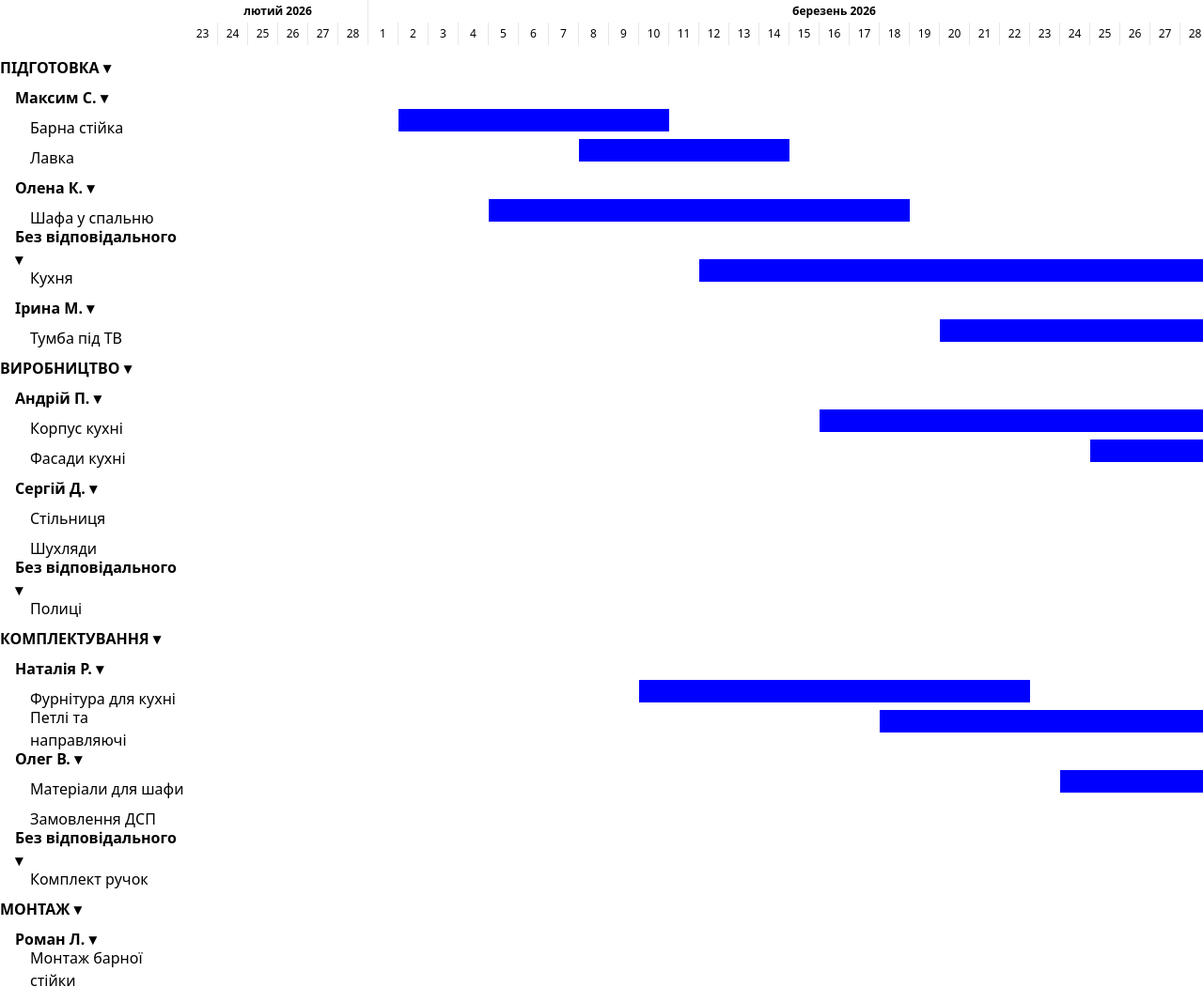
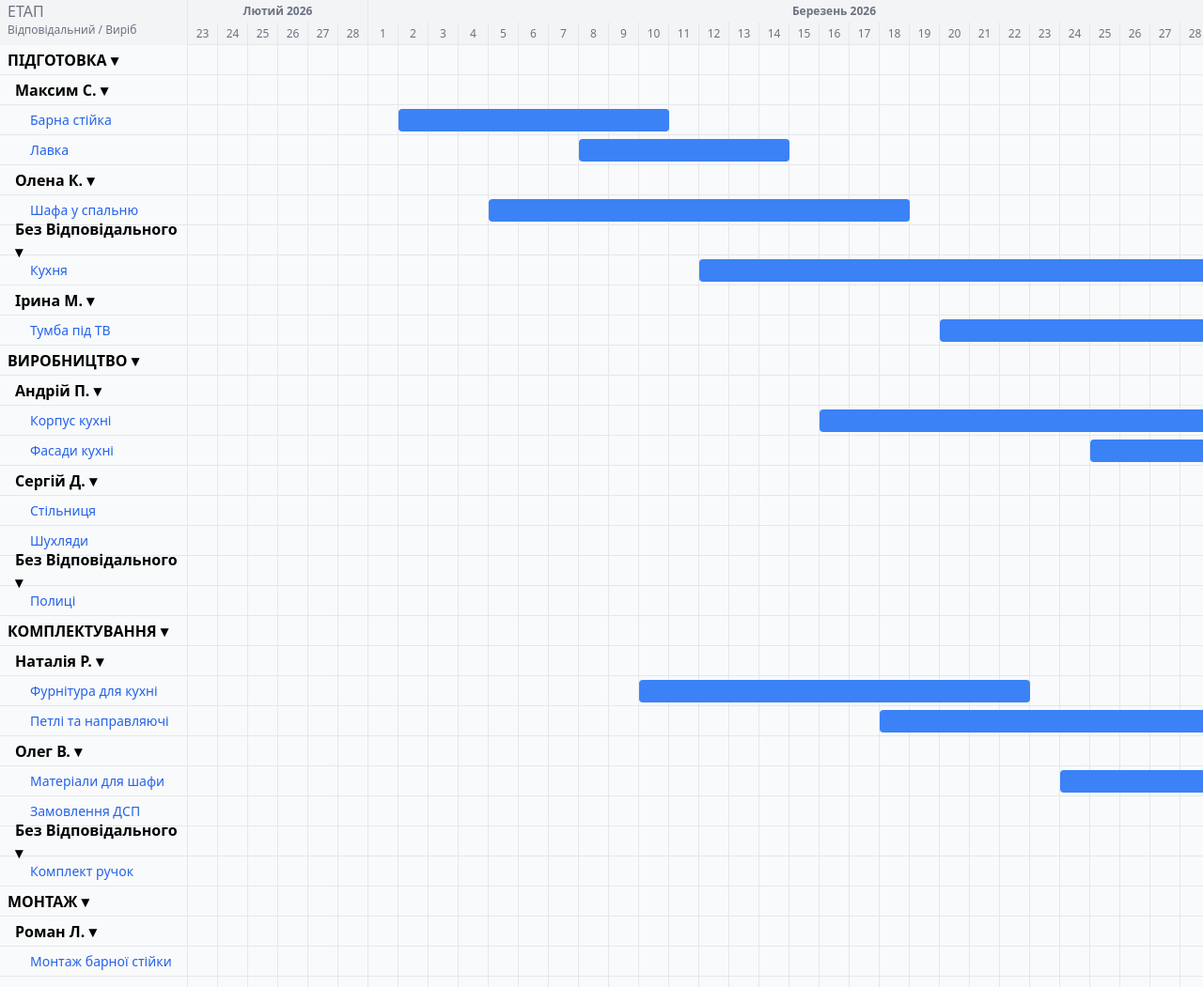
Before and after one commit to sviatoslav06/gantt-task, a website with bundled scripts: page index.html in a window 1280 px wide. Shown: the top 1051 px of the page at 94% size. Built offline with nearby package versions, Linux system fonts and the light colour scheme.

Commit message:
added stylization

```diff
--- a/index.html
+++ b/index.html
@@ -5,7 +5,7 @@
   <title>Gantt Chart</title>
   <script src="https://cdn.tailwindcss.com"></script>
 </head>
-<body>
+<body class="bg-gray-50">
   <div id="app"></div>
     <script type="module" src="dist/src/index.js"></script>
 </body>
--- a/src/gantt.ts
+++ b/src/gantt.ts
@@ -72,38 +72,38 @@ export function renderGantt(tasks: GanttTask[]): string {
                 if (d.getUTCMonth() !== date.getUTCMonth()) break;
                 daysInMonth++;
             }
-            monthHtml += `<div style="width: ${daysInMonth * 32}px" class="h-6 flex items-center justify-center text-xs font-semibold border-r border-gray-200">${month} ${year}</div>`;
+            monthHtml += `<div style="width: ${daysInMonth * 32}px" class="h-6 flex items-center justify-center text-xs font-semibold border-r border-gray-200 capitalize">${month} ${year}</div>`;
         }
 
-        dayHtml += `<div class="w-8 h-6 flex items-center justify-center text-xs border-r border-gray-200">${day}</div>`;
+        dayHtml += `<div class="w-8 h-6 flex items-center justify-center text-xs border-r border-b border-gray-200 text-gray-500">${day}</div>`;
     }
 
     monthHtml += '</div>';
     dayHtml += '</div>';
-    let headerHtml = monthHtml + dayHtml;
+    let rightHeaderHtml = monthHtml + dayHtml;
+
+    let leftHeaderHtml = `<div class="flex flex-col h-6 text-gray-500"><div class="uppercase">ЕТАП</div><div class="text-xs">Відповідальний / Виріб</div></div>`;
 
     let leftHtml = '<div class="flex flex-col" style="width: 200px; min-width: 200px;">';
-    leftHtml += '<div class="h-8"></div>';
-    leftHtml += '<div class="h-6"></div>';
 
     let rightHtml = `<div style="width:${timelineWidth}px"><div class="flex flex-col">`;
 
     stages.forEach(stage => {
-        leftHtml += `<div class="h-8 flex items-center font-bold cursor-pointer" data-toggle="stage" data-stage="${stage}">${stage} ▾</div>`;
-        rightHtml += `<div class="h-8"></div>`;
+        leftHtml += `<div class="h-8 flex items-center font-bold cursor-pointer border-b border-gray-200 px-2 uppercase" data-toggle="stage" data-stage="${stage}">${stage} ▾</div>`;
+        rightHtml += `<div class="h-8 border-b border-gray-200" style="background-image: repeating-linear-gradient(90deg, transparent, transparent 31px, #e5e7eb 31px, #e5e7eb 32px);"></div>`;
 
         const assignees = Array.from(new Set(
         tasks.filter(t => t.stage === stage).map(t => t.assignee)
         ));
 
         assignees.forEach(assignee => {
-            leftHtml += `<div class="h-8 flex items-center pl-4 font-semibold cursor-pointer" data-toggle="assignee" data-stage="${stage}" data-assignee="${assignee}">${assignee} ▾</div>`;
-            rightHtml += `<div class="h-8" data-stage="${stage}"></div>`;
+            leftHtml += `<div class="h-8 flex items-center pl-4 font-semibold cursor-pointer border-b border-gray-200 capitalize" data-toggle="assignee" data-stage="${stage}" data-assignee="${assignee}">${assignee} ▾</div>`;
+            rightHtml += `<div class="h-8 border-b border-gray-200" data-stage="${stage}" style="background-image: repeating-linear-gradient(90deg, transparent, transparent 31px, #e5e7eb 31px, #e5e7eb 32px);"></div>`;
 
             tasks.filter(t => t.stage === stage && t.assignee === assignee).forEach(task => {
-                leftHtml += `<div class="h-8 flex items-center pl-8" data-stage="${stage}" data-assignee="${assignee}">${task.title}</div>`;
+                leftHtml += `<div class="h-8 flex items-center pl-8 border-b border-gray-200 text-sm text-blue-600" data-stage="${stage}" data-assignee="${assignee}">${task.title}</div>`;
                 const { left, width } = getTaskPosition(task.startDate, task.endDate, chartStartDateStr);
-                rightHtml += `<div class="relative h-8" data-stage="${stage}" data-assignee="${assignee}"><div style="position: absolute; top: 4px; left: ${left * 32}px; width: ${width * 32}px; height: 24px; background: blue;"></div></div>`;
+                rightHtml += `<div class="relative h-8 border-b border-gray-200" data-stage="${stage}" data-assignee="${assignee}" style="background-image: repeating-linear-gradient(90deg, transparent, transparent 31px, #e5e7eb 31px, #e5e7eb 32px);"><div class="absolute rounded bg-blue-500" style="top: 4px; left: ${left * 32}px; width: ${width * 32}px; height: 24px;"></div></div>`;
             });
         });
     });
@@ -111,11 +111,14 @@ export function renderGantt(tasks: GanttTask[]): string {
     leftHtml += '</div>';
     rightHtml += '</div></div>';
 
-    return `<div class="flex overflow-hidden">
-        ${leftHtml}
-        <div class="flex-1 overflow-x-auto">
-            <div class="sticky top-0 z-10 bg-white">${headerHtml}</div>
-            ${rightHtml}
+    return `<div class="flex flex-col">
+        <div class="flex sticky top-0 z-10 bg-gray-100 text-gray-500">
+            <div class="border-r border-gray-200 pl-2" style="width:200px; min-width:200px">${leftHeaderHtml}</div>
+            <div class="overflow-x-hidden header-scroll">${rightHeaderHtml}</div>
+        </div>
+        <div class="flex">
+            <div class="border-r border-gray-200" style="width:200px; min-width:200px">${leftHtml}</div>
+            <div class="overflow-x-auto body-scroll">${rightHtml}</div>
         </div>
     </div>`;
 }
--- a/src/index.ts
+++ b/src/index.ts
@@ -3,14 +3,8 @@ import { renderGantt } from './gantt.js';
 
 document.addEventListener('DOMContentLoaded', () => {
   const app = document.getElementById('app');
-  if (app) {
-    app.innerHTML = renderGantt(ganttData);
-  }
-});
+  if (!app) return;
 
-document.addEventListener('DOMContentLoaded', () => {
-  const app = document.getElementById('app');
-  if (app) {
   app.innerHTML = renderGantt(ganttData);
 
   // collapse по етапу
@@ -39,5 +33,11 @@ document.addEventListener('DOMContentLoaded', () => {
       });
     });
   });
-  }
+
+  // синхронізація скролу
+  const bodyScroll = app.querySelector('.body-scroll') as HTMLElement;
+  const headerScroll = app.querySelector('.header-scroll') as HTMLElement;
+  bodyScroll.addEventListener('scroll', () => {
+    headerScroll.scrollLeft = bodyScroll.scrollLeft;
   });
+});
```
Lines whose indentation alone changed are shown as unchanged.
